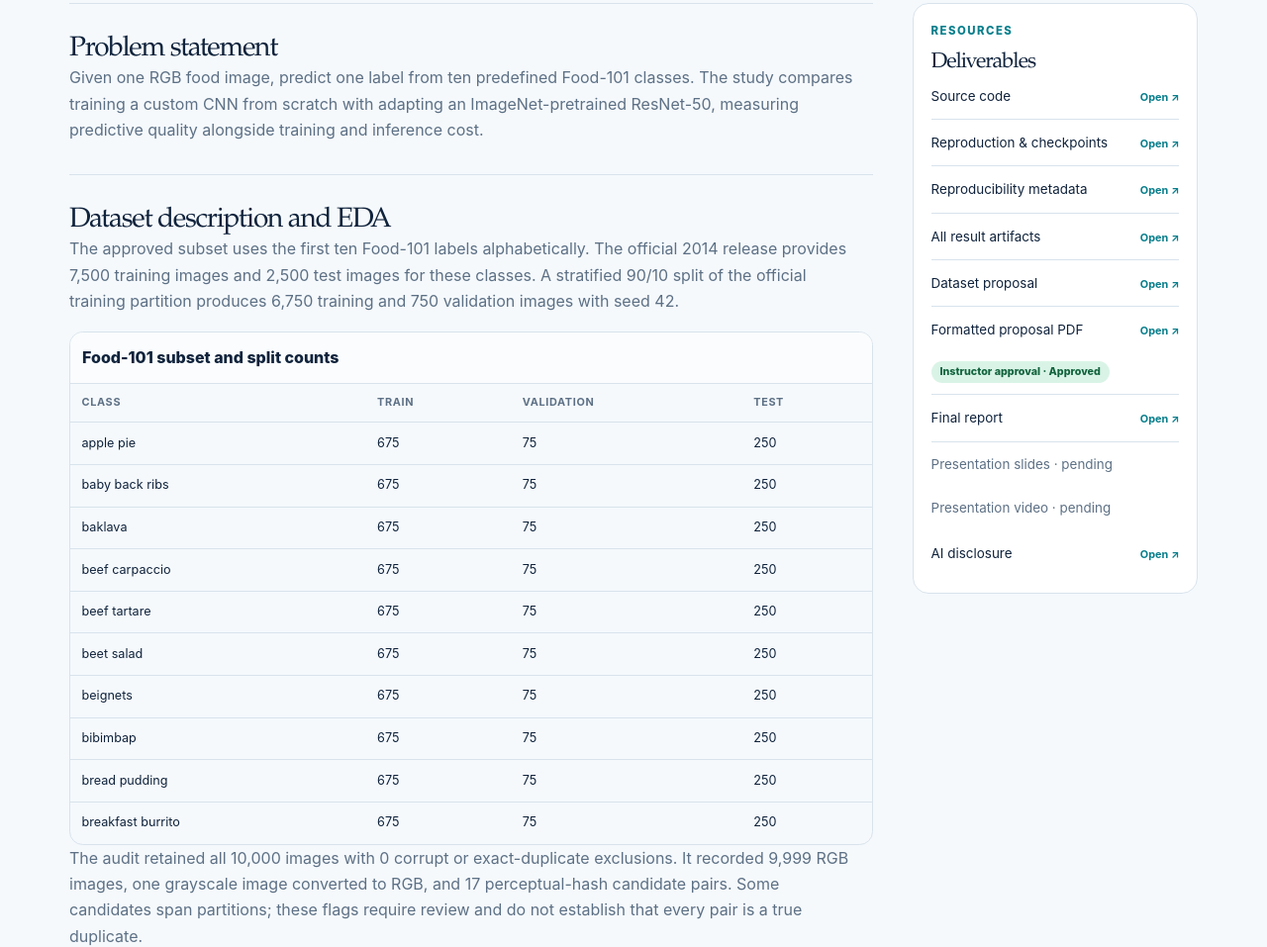
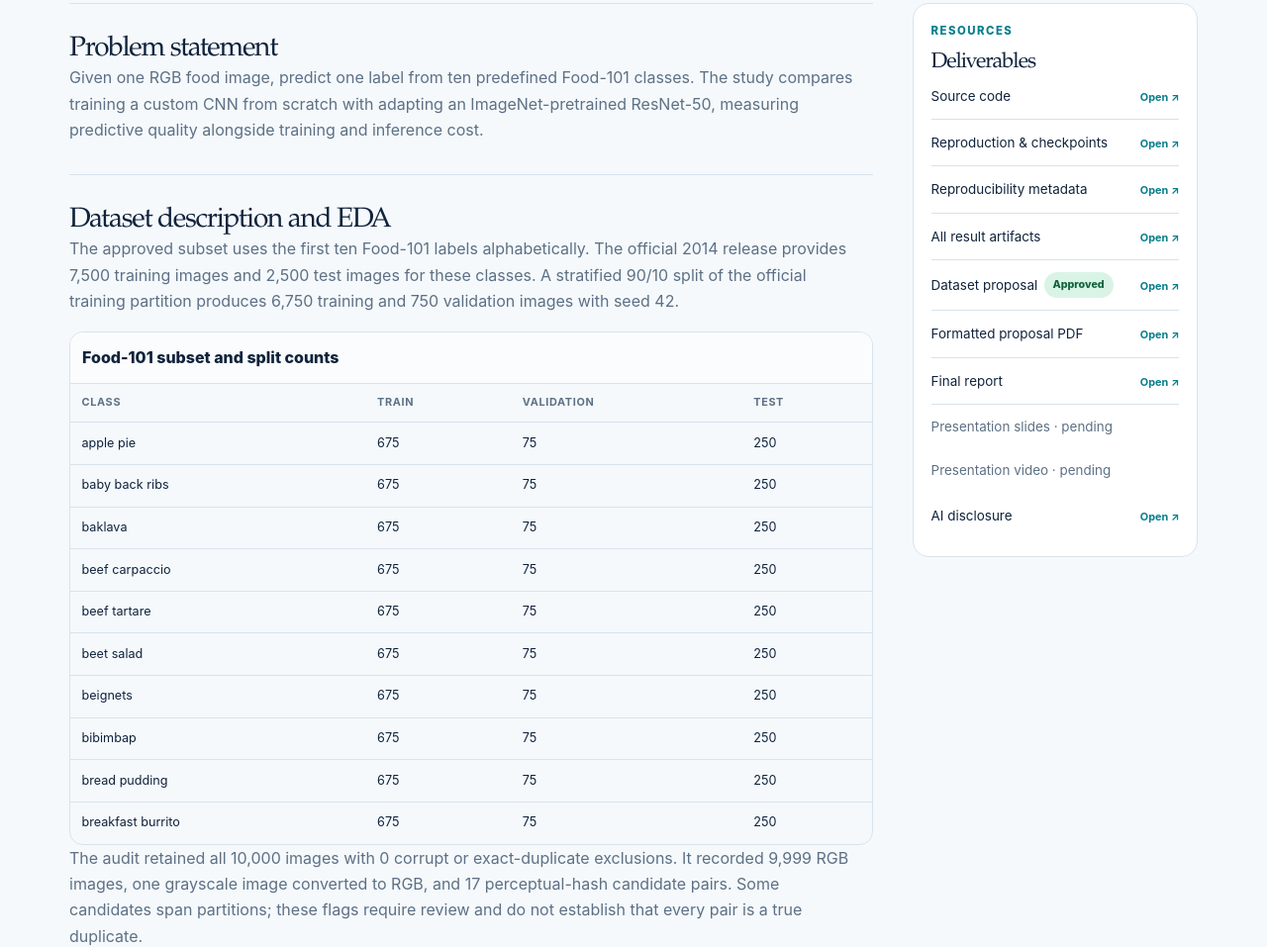
Before and after one commit to LongQuach45/DL261-Assignments, an Astro site: page /DL261-Assignments/assignments/a2 in a window 1280 px wide. Shown: the part 722-1679 px from the top of the page at 99% size. Built offline with nearby package versions, Linux system fonts and the light colour scheme; Astro itself is replaced by a stand-in of ours.

Commit message:
Place Approved badge beside dataset proposal

```diff
--- a/scripts/check-handbook.mjs
+++ b/scripts/check-handbook.mjs
@@ -63,7 +63,7 @@ const a2 = readFileSync(resolve(root, "dist/assignments/a2.html"), "utf8");
 for (const artifact of ["assignment-2-dataset-proposal.pdf", "assignment-2-final-report.pdf"]) {
   if (!a2.includes(artifact)) throw new Error(`Assignment 2 page is missing deliverable: ${artifact}`);
 }
-if (!a2.includes("Instructor approval · Approved")) {
+if (!a2.includes(">Approved</span>")) {
   throw new Error("Assignment 2 page does not show the approved dataset status");
 }
 
--- a/src/pages/assignments/a2.astro
+++ b/src/pages/assignments/a2.astro
@@ -104,11 +104,8 @@ const seconds = (value: string) => value + " s";
       <a class="resource-link" href={external.a2Readme}><span>Reproduction & checkpoints</span><b>Open ↗</b></a>
       <a class="resource-link" href={external.a2Metadata}><span>Reproducibility metadata</span><b>Open ↗</b></a>
       <a class="resource-link" href={external.a2Results}><span>All result artifacts</span><b>Open ↗</b></a>
-      <div class="proposal-resources" role="group" aria-label="Approved dataset proposal">
-        <a class="resource-link" href={external.a2Proposal}><span>Dataset proposal</span><b>Open ↗</b></a>
-        <a class="resource-link" href={external.a2ProposalPdf}><span>Formatted proposal PDF</span><b>Open ↗</b></a>
-        <p><span class="status status-complete">Instructor approval · Approved</span></p>
-      </div>
+      <a class="resource-link" href={external.a2Proposal}><span class="proposal-label">Dataset proposal <span class="status status-complete">Approved</span></span><b>Open ↗</b></a>
+      <a class="resource-link" href={external.a2ProposalPdf}><span>Formatted proposal PDF</span><b>Open ↗</b></a>
       <a class="resource-link" href={external.a2Report}><span>Final report</span><b>Open ↗</b></a>
       <div class="pending">Presentation slides · pending</div>
       <div class="pending">Presentation video · pending</div>
@@ -118,7 +115,5 @@ const seconds = (value: string) => value + " s";
 </BaseLayout>
 
 <style>
-  .proposal-resources { border-bottom: 1px solid var(--line); padding-bottom: .75rem; }
-  .proposal-resources > .resource-link:last-of-type { border-bottom: 0; }
-  .proposal-resources p { margin: .25rem 0 0; }
+  .proposal-label { display: flex; align-items: center; flex-wrap: wrap; gap: .4rem; }
 </style>
```
